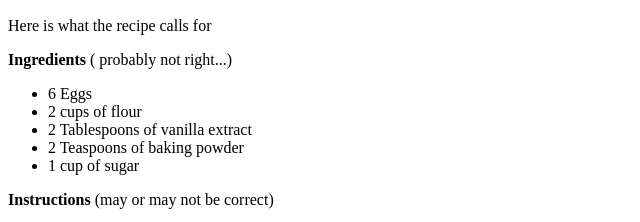
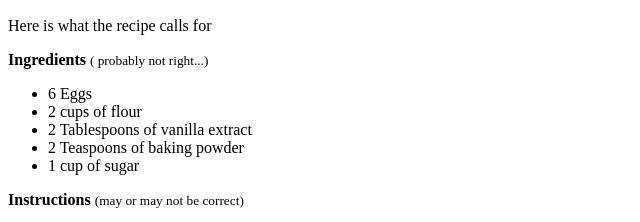
Before and after one commit to Dolapo-stack/Cookies-Recipe, a plain HTML site: page index.html in a window 1280 px wide. Shown: the part 387-609 px from the top of the page, 0-640 px from the left. Drawn offline with Linux system fonts and the light colour scheme.

Commit message:
update question one

```diff
--- a/index.html
+++ b/index.html
@@ -16,7 +16,8 @@
     <p>Here is what the recipe calls for</p>
 
     <div>
-      <span><b>Ingredients</b></span> <span>( probably not right...)</span>
+      <span><b>Ingredients</b></span>
+      <span><small>( probably not right...)</small></span>
       <ul>
         <li>6 Eggs</li>
         <li>2 cups of flour</li>
@@ -24,7 +25,9 @@
         <li>2 Teaspoons of baking powder</li>
         <li>1 cup of sugar</li>
       </ul>
-      <span><b>Instructions</b></span> <span>(may or may not be correct)</span>
+      <span><b>Instructions</b></span>
+
+      <span><small>(may or may not be correct)</small></span>
       <ol>
         <li>Add eggs, flour and vanilla extract and mix</li>
         <li>Combine with sugar and baking powder and stir</li>
```
